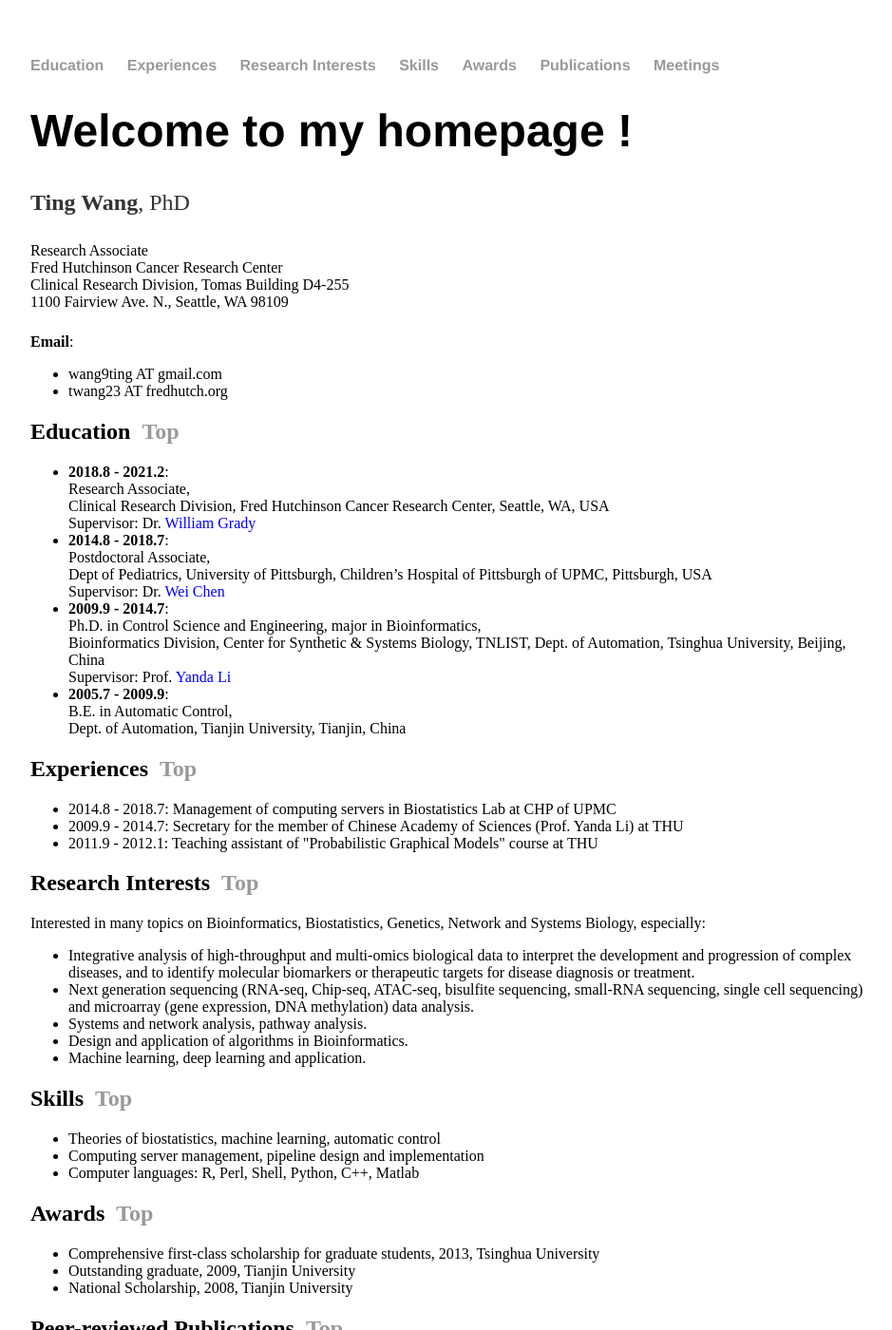
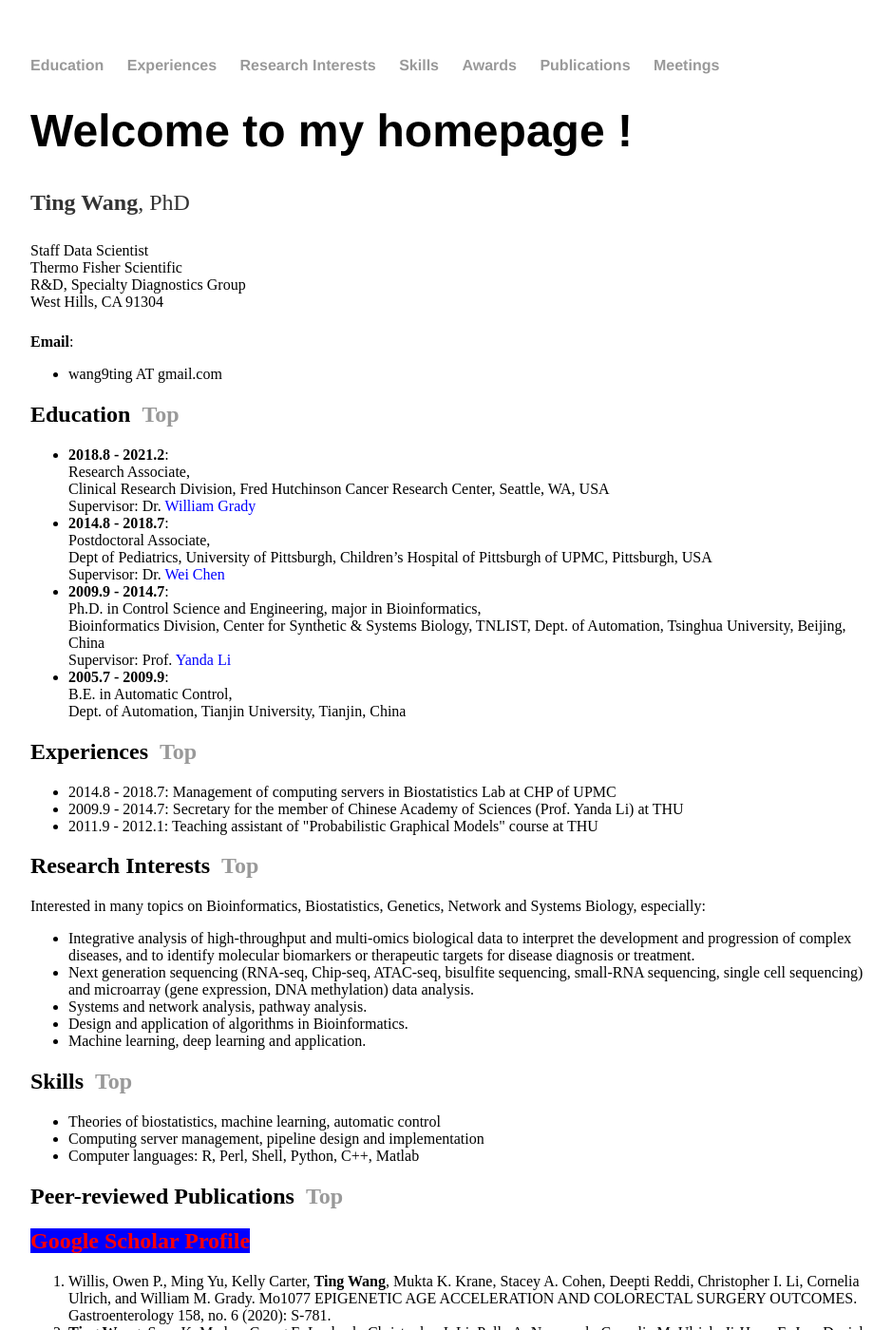
Before and after one commit to wt2015-github/wt2015-github.github.io, a Jekyll site: the page built from index.html, in a window 1280 px wide and 1400 px high. Shown: the whole window at 95% size, without its empty margins (160-1099 px from the left). Built offline with Jekyll 4.4.1, drawn with Linux system fonts in a browser that asks for light colours.

Commit message:
Update index.html

```diff
--- a/index.html
+++ b/index.html
@@ -7,15 +7,14 @@ title: Ting Wang, PhD
 	<h1>Welcome to my homepage !</h1>
 	<div>
 		<p><strong>Ting Wang</strong>, PhD</p>
-		Research Associate<br>
-		Fred Hutchinson Cancer Research Center<br/>
-		Clinical Research Division, Tomas Building D4-255<br/>
-		1100 Fairview Ave. N., Seattle, WA 98109
+		Staff Data Scientist<br>
+		Thermo Fisher Scientific<br/>
+		R&D, Specialty Diagnostics Group<br/>
+		West Hills, CA 91304
 		<p></p>
 		<strong>Email</strong>:<br/>
 		<ul>
 			<li>wang9ting AT gmail.com</li>
-			<li>twang23 AT fredhutch.org</li>
 		</ul>
 	</div>
 
@@ -75,18 +74,9 @@ title: Ting Wang, PhD
 	</div>
 
 	<div>
-		<a name="awards"></a>
-		<h2>Awards&nbsp;&nbsp;<a href="#top" >Top</a></h2>
-		<ul>
-			<li>Comprehensive first-class scholarship for graduate students, 2013, Tsinghua University</li>
-			<li>Outstanding graduate, 2009, Tianjin University</li>
-			<li>National Scholarship, 2008, Tianjin University</li>
-		</ul>
-	</div>
-
-	<div>
 		<a name="publications"></a>
 		<h2>Peer-reviewed Publications&nbsp;&nbsp;<a href="#top" >Top</a></h2>
+		<h2><strong><a href="https://scholar.google.com/citations?user=QVxCC_kAAAAJ&hl=en" style="background-color:blue; color:red">Google Scholar Profile</a></strong></h2>
 		<ol>
 			<li>Willis, Owen P., Ming Yu, Kelly Carter, <strong>Ting Wang</strong>, Mukta K. Krane, Stacey A. Cohen, Deepti Reddi, Christopher I. Li, Cornelia Ulrich, and William M. Grady. Mo1077 EPIGENETIC AGE ACCELERATION AND COLORECTAL SURGERY OUTCOMES. Gastroenterology 158, no. 6 (2020): S-781.</li>
 			<li><strong>Ting Wang</strong>, Sean K. Maden, Georg E. Luebeck, Christopher I. Li, Polly A. Newcomb, Cornelia M. Ulrich, Ji-Hoon E. Joo, Daniel D. Buchanan, Roger L. Milne, Melissa C. Southey, Kelly T. Carter, Amber R. Willbanks, Yanxin Luo, Ming Yu and William M. Grady. Dysfunctional epigenetic aging of the normal colon and colorectal cancer risk. Clinical Epigenetics 12.1 (2020): 1-9. PMID: 31900199.</li>
```
